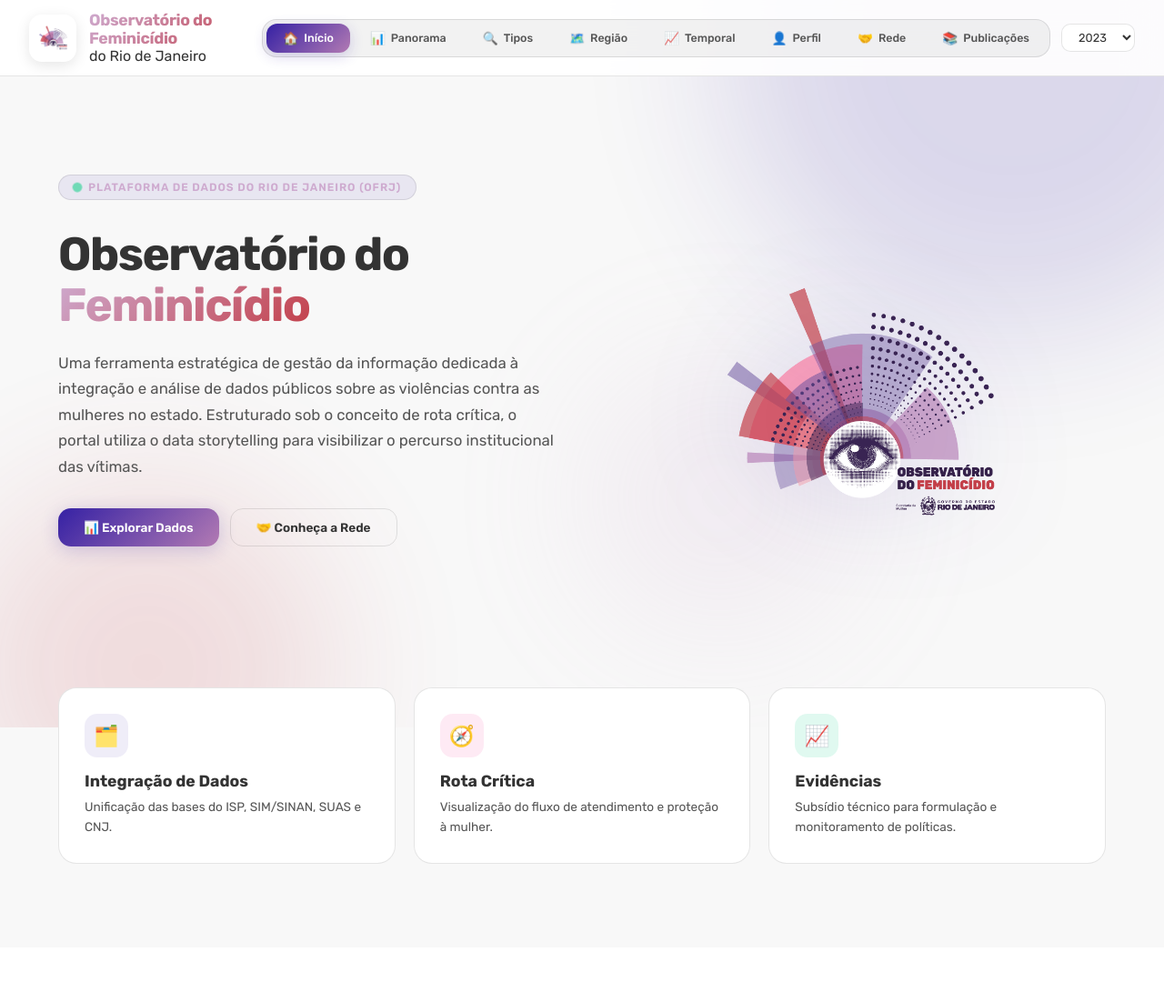
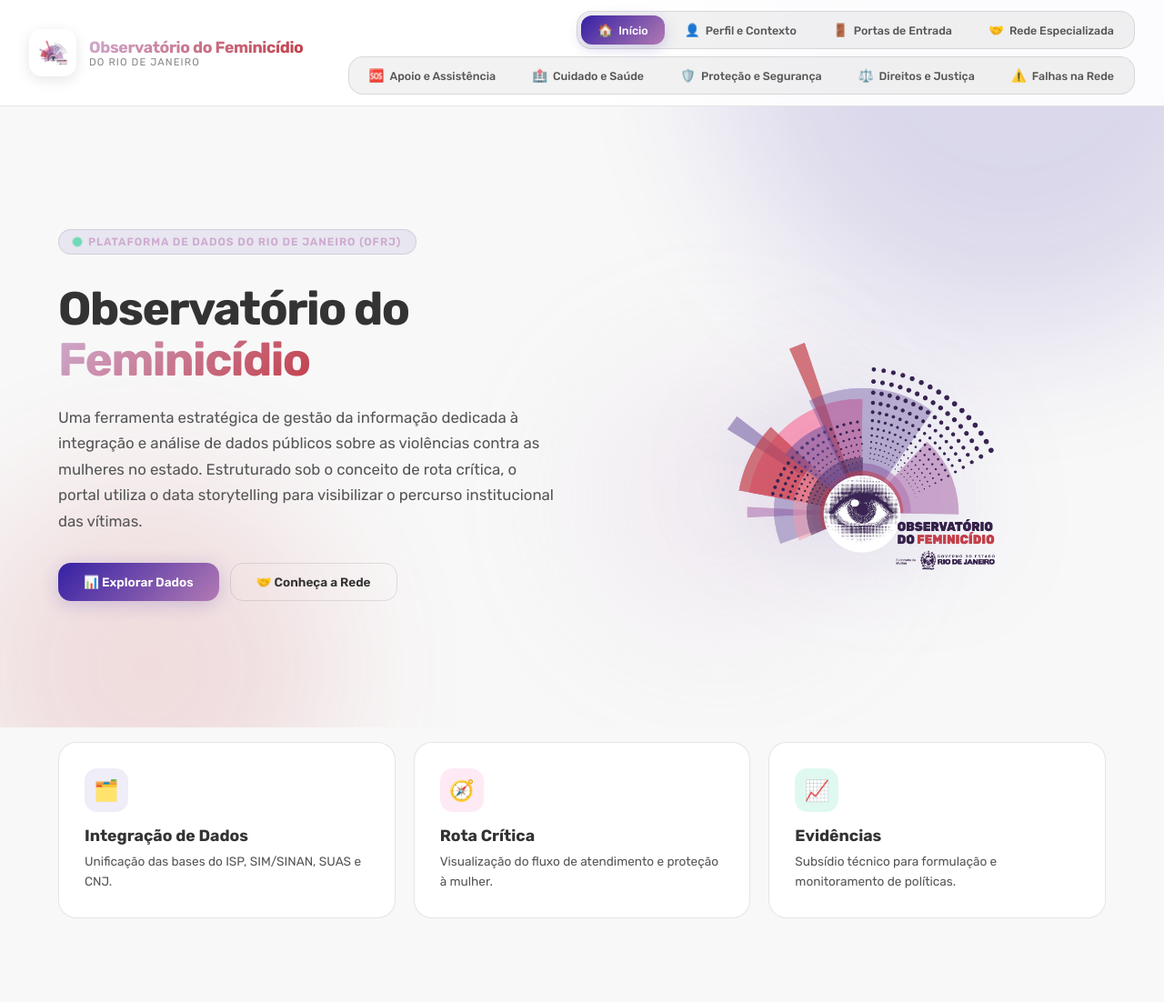
Before and after one commit to Candez2350/observatorio-dash, a Node server app: page / in a window 1280 px wide. Shown: the whole page at 91% size. Before the commit the page ends 950 px from the top, so only its background shows below. Run offline with Node 20, Linux system fonts and the light colour scheme.

Commit message:
novos ajustes

```diff
--- a/public/css/style.css
+++ b/public/css/style.css
@@ -138,6 +138,13 @@
             letter-spacing: -0.02em;
         }
 
+        .header-subtitle {
+            font-size: 0.7rem;
+            color: var(--text-muted);
+            text-transform: uppercase;
+            letter-spacing: 0.1em;
+        }
+
         /* ===== TAB NAVIGATION ===== */
         .tab-nav {
             display: flex;
@@ -181,31 +188,22 @@
 
         .header-right {
             display: flex;
-            align-items: center;
-            gap: 12px;
+            flex-direction: column;
+            align-items: flex-end;
+            gap: 8px;
         }
 
+        /* Remove year-selector as requested */
         .year-selector {
-            padding: 6px 14px;
-            border-radius: 10px;
-            border: 1px solid var(--border);
-            background: var(--bg-card);
-            color: var(--text-primary);
-            font-family: 'Antenna', 'Rubik', sans-serif;
-            font-size: 0.8rem;
-            cursor: pointer;
-            outline: none;
-        }
-
-        .year-selector option {
-            background: var(--bg-card);
+            display: none;
         }
 
         /* ===== MAIN CONTENT ===== */
         .main-content {
             position: relative;
             z-index: 1;
-            padding-top: 80px;
+            padding-top: 140px; /* Ajustado para o novo header */
+            transition: opacity 0.3s ease-out;
         }
 
         /* ===== HERO / LANDING ===== */
--- a/public/js/dashboard-charts.js
+++ b/public/js/dashboard-charts.js
@@ -1,12 +1,11 @@
 
     // ===== LOADING =====
-    window.addEventListener('load', () => {
-        setTimeout(() => {
+    document.addEventListener('DOMContentLoaded', () => {
+        // Esconde o loader inicial e inicializa os componentes da primeira página
         document.getElementById('loader').classList.add('hidden');
         animateCounters();
         animateProgressBars();
         initCharts();
-        }, 1500);
     });
 
     // ===== HEADER SCROLL =====
@@ -19,36 +18,60 @@
         }
     });
 
-    // ===== TAB SWITCHING =====
-    const tabButtons = document.querySelectorAll('.tab-btn');
-    const tabContents = document.querySelectorAll('.tab-content');
+    // ===== DYNAMIC PAGE LOADING (SPA BEHAVIOR) =====
+    const mainContent = document.querySelector('.main-content');
+    const header = document.getElementById('header');
 
-    function switchTab(tabId) {
-        tabButtons.forEach(btn => btn.classList.remove('active'));
-        tabContents.forEach(content => content.classList.remove('active'));
+    const loadPage = async (url, pushState = true) => {
+        document.getElementById('loader').classList.remove('hidden');
 
-        const activeBtn = document.querySelector(`[data-tab="${tabId}"]`);
-        const activeContent = document.getElementById(`tab-${tabId}`);
+        try {
+            const response = await fetch(`${url}?partial=true`);
+            if (!response.ok) throw new Error('Falha ao carregar página.');
 
-        if (activeBtn) activeBtn.classList.add('active');
-        if (activeContent) {
-            activeContent.classList.add('active');
-            activeContent.style.animation = 'none';
-            activeContent.offsetHeight;
-            activeContent.style.animation = 'fadeInUp 0.5s ease-out';
+            const html = await response.text();
+
+            if (pushState) {
+                history.pushState({ path: url }, '', url);
             }
 
-        // Re-animate progress bars and counters when switching tabs
+            document.querySelectorAll('.tab-btn').forEach(btn => {
+                const btnPath = new URL(btn.href).pathname;
+                btn.classList.toggle('active', btnPath === url);
+            });
+
+            mainContent.style.opacity = 0;
             setTimeout(() => {
+                mainContent.innerHTML = html;
+                mainContent.style.opacity = 1;
+
+                // Re-initialize components for the new content
+                animateCounters();
                 animateProgressBars();
-            if (tabId === 'inicio') animateCounters();
-        }, 100);
+                initCharts();
 
-        window.scrollTo({ top: 0, behavior: 'smooth' });
+                document.getElementById('loader').classList.add('hidden');
+            }, 200);
+
+        } catch (error) {
+            console.error('Erro ao carregar página:', error);
+            mainContent.innerHTML = `<p style="text-align: center; color: var(--danger); padding: 50px;">Erro ao carregar o conteúdo. Tente novamente.</p>`;
+            document.getElementById('loader').classList.add('hidden');
         }
+    };
 
-    tabButtons.forEach(btn => {
-        btn.addEventListener('click', () => switchTab(btn.dataset.tab));
+    header.addEventListener('click', (e) => {
+        const link = e.target.closest('a.tab-btn');
+        if (link) {
+            e.preventDefault();
+            const url = new URL(link.href).pathname;
+            if (url === window.location.pathname) return;
+            loadPage(url);
+        }
+    });
+
+    window.addEventListener('popstate', (e) => {
+        loadPage(location.pathname, false);
     });
 
     // ===== COUNTER ANIMATION =====
@@ -82,9 +105,13 @@
     }
 
     // ===== CHART.JS CONFIG =====
-    Chart.defaults.color = '#a89cc8';
-    Chart.defaults.borderColor = 'rgba(124, 58, 237, 0.1)';
-    Chart.defaults.font.family = "'Inter', sans-serif";
+    // Helper para buscar o valor das variáveis CSS e garantir que os gráficos sigam o tema
+    const getCSSVar = (variable) => getComputedStyle(document.documentElement).getPropertyValue(variable).trim();
+
+    Chart.defaults.color = getCSSVar('--text-secondary');
+    Chart.defaults.borderColor = getCSSVar('--border');
+    Chart.defaults.font.family = "'Antenna', 'Rubik', sans-serif";
+    Chart.defaults.font.size = 11;
 
     let charts = {};
 
@@ -104,8 +131,10 @@
 
     function initPanoramaCharts() {
         // Pie Chart
+        const pieEl = document.getElementById('panoramaPieChart');
+        if (pieEl) {
             destroyChart('panoramaPieChart');
-        const el = document.getElementById('panoramaPieChart'); if(!el) return; const pieCtx = el.getContext('2d');
+            const pieCtx = pieEl.getContext('2d');
             charts['panoramaPieChart'] = new Chart(pieCtx, {
                 type: 'doughnut',
                 data: {
@@ -130,16 +159,18 @@
                                 padding: 16,
                                 usePointStyle: true,
                                 pointStyleWidth: 10,
-                            font: { size: 11 }
                             }
                         }
                     }
                 }
             });
+        }
 
         // Line Chart
+        const lineEl = document.getElementById('panoramaLineChart');
+        if (lineEl) {
             destroyChart('panoramaLineChart');
-        const el2 = document.getElementById('panoramaLineChart'); if(!el2) return; const lineCtx = el2.getContext('2d');
+            const lineCtx = lineEl.getContext('2d');
             charts['panoramaLineChart'] = new Chart(lineCtx, {
                 type: 'line',
                 data: {
@@ -152,7 +183,7 @@
                         fill: true,
                         tension: 0.4,
                         pointBackgroundColor: '#a78bfa',
-                    pointBorderColor: '#1a1128',
+                        pointBorderColor: '#ffffff',
                         pointBorderWidth: 2,
                         pointRadius: 4,
                         pointHoverRadius: 7
@@ -164,7 +195,7 @@
                         fill: true,
                         tension: 0.4,
                         pointBackgroundColor: '#f87171',
-                    pointBorderColor: '#1a1128',
+                        pointBorderColor: '#ffffff',
                         pointBorderWidth: 2,
                         pointRadius: 4,
                         pointHoverRadius: 7,
@@ -181,7 +212,7 @@
                     scales: {
                         y: {
                             beginAtZero: true,
-                        grid: { color: 'rgba(124, 58, 237, 0.08)' }
+                            grid: { color: getCSSVar('--border') }
                         },
                         y1: {
                             position: 'right',
@@ -196,20 +227,21 @@
                         legend: {
                             labels: {
                                 usePointStyle: true,
-                            pointStyleWidth: 10,
-                            font: { size: 11 },
-                            padding: 20
+                                pointStyleWidth: 10
                             }
                         }
                     }
                 }
             });
         }
+    }
 
     function initRegiaoCharts() {
         // Bar Chart - UFs
+        const barEl = document.getElementById('regiaoBarChart');
+        if (barEl) {
             destroyChart('regiaoBarChart');
-        const el3 = document.getElementById('regiaoBarChart'); if(!el3) return; const barCtx = el3.getContext('2d');
+            const barCtx = barEl.getContext('2d');
             charts['regiaoBarChart'] = new Chart(barCtx, {
                 type: 'bar',
                 data: {
@@ -235,7 +267,7 @@
                     scales: {
                         x: {
                             beginAtZero: true,
-                        grid: { color: 'rgba(124, 58, 237, 0.08)' }
+                        grid: { color: getCSSVar('--border') }
                         },
                         y: {
                             grid: { display: false }
@@ -246,10 +278,13 @@
                     }
                 }
             });
+        }
 
         // Rate Chart
+        const rateEl = document.getElementById('regiaoRateChart');
+        if (rateEl) {
             destroyChart('regiaoRateChart');
-        const el4 = document.getElementById('regiaoRateChart'); if(!el4) return; const rateCtx = el4.getContext('2d');
+            const rateCtx = rateEl.getContext('2d');
             charts['regiaoRateChart'] = new Chart(rateCtx, {
                 type: 'bar',
                 data: {
@@ -268,7 +303,7 @@
                     scales: {
                         y: {
                             beginAtZero: true,
-                        grid: { color: 'rgba(124, 58, 237, 0.08)' }
+                        grid: { color: getCSSVar('--border') }
                         },
                         x: {
                             grid: { display: false }
@@ -280,11 +315,14 @@
                 }
             });
         }
+    }
 
     function initTemporalCharts() {
         // Line Chart - Historical
+        const lineEl = document.getElementById('temporalLineChart');
+        if (lineEl) {
             destroyChart('temporalLineChart');
-        const el5 = document.getElementById('temporalLineChart'); if(!el5) return; const histCtx = el5.getContext('2d');
+            const histCtx = lineEl.getContext('2d');
             charts['temporalLineChart'] = new Chart(histCtx, {
                 type: 'line',
                 data: {
@@ -330,7 +368,7 @@
                         tension: 0.4,
                         pointRadius: 4,
                         pointBackgroundColor: '#f87171',
-                    pointBorderColor: '#1a1128',
+                        pointBorderColor: '#ffffff',
                         pointBorderWidth: 2,
                         borderWidth: 3
                     }]
@@ -342,7 +380,7 @@
                     scales: {
                         y: {
                             beginAtZero: true,
-                        grid: { color: 'rgba(124, 58, 237, 0.08)' }
+                            grid: { color: getCSSVar('--border') }
                         },
                         x: { grid: { display: false } }
                     },
@@ -351,17 +389,19 @@
                             labels: {
                                 usePointStyle: true,
                                 pointStyleWidth: 10,
-                            font: { size: 11 },
-                            padding: 20
+                                padding: 20,
                             }
                         }
                     }
                 }
             });
+        }
 
         // Bar Chart - Feminicídios
+        const barEl = document.getElementById('temporalBarChart');
+        if (barEl) {
             destroyChart('temporalBarChart');
-        const el6 = document.getElementById('temporalBarChart'); if(!el6) return; const femCtx = el6.getContext('2d');
+            const femCtx = barEl.getContext('2d');
             charts['temporalBarChart'] = new Chart(femCtx, {
                 type: 'bar',
                 data: {
@@ -385,17 +425,20 @@
                     scales: {
                         y: {
                             beginAtZero: true,
-                        grid: { color: 'rgba(124, 58, 237, 0.08)' }
+                            grid: { color: getCSSVar('--border') }
                         },
                         x: { grid: { display: false } }
                     },
                     plugins: { legend: { display: false } }
                 }
             });
+        }
 
         // Radar Chart
+        const radarEl = document.getElementById('temporalRadarChart');
+        if (radarEl) {
             destroyChart('temporalRadarChart');
-        const el7 = document.getElementById('temporalRadarChart'); if(!el7) return; const radarCtx = el7.getContext('2d');
+            const radarCtx = radarEl.getContext('2d');
             charts['temporalRadarChart'] = new Chart(radarCtx, {
                 type: 'radar',
                 data: {
@@ -422,11 +465,10 @@
                     scales: {
                         r: {
                             beginAtZero: true,
-                        grid: { color: 'rgba(124, 58, 237, 0.1)' },
-                        angleLines: { color: 'rgba(124, 58, 237, 0.1)' },
+                            grid: { color: getCSSVar('--border') },
+                            angleLines: { color: getCSSVar('--border') },
                             pointLabels: {
-                            font: { size: 11 },
-                            color: '#a89cc8'
+                                color: getCSSVar('--text-secondary')
                             },
                             ticks: { display: false }
                         }
@@ -436,19 +478,21 @@
                             labels: {
                                 usePointStyle: true,
                                 pointStyleWidth: 10,
-                            font: { size: 11 },
-                            padding: 20
+                                padding: 20,
                             }
                         }
                     }
                 }
             });
         }
+    }
 
     function initPerfilCharts() {
         // Age Chart
+        const ageEl = document.getElementById('perfilAgeChart');
+        if (ageEl) {
             destroyChart('perfilAgeChart');
-        const el8 = document.getElementById('perfilAgeChart'); if(!el8) return; const ageCtx = el8.getContext('2d');
+            const ageCtx = ageEl.getContext('2d');
             charts['perfilAgeChart'] = new Chart(ageCtx, {
                 type: 'bar',
                 data: {
@@ -472,17 +516,20 @@
                     scales: {
                         y: {
                             beginAtZero: true,
-                        grid: { color: 'rgba(124, 58, 237, 0.08)' }
+                            grid: { color: getCSSVar('--border') }
                         },
                         x: { grid: { display: false } }
                     },
                     plugins: { legend: { display: false } }
                 }
             });
+        }
 
         // Education Chart
+        const eduEl = document.getElementById('perfilEducationChart');
+        if (eduEl) {
             destroyChart('perfilEducationChart');
-        const el9 = document.getElementById('perfilEducationChart'); if(!el9) return; const eduCtx = el9.getContext('2d');
+            const eduCtx = eduEl.getContext('2d');
             charts['perfilEducationChart'] = new Chart(eduCtx, {
                 type: 'doughnut',
                 data: {
@@ -504,17 +551,19 @@
                             labels: {
                                 padding: 16,
                                 usePointStyle: true,
-                            pointStyleWidth: 10,
-                            font: { size: 11 }
+                                pointStyleWidth: 10
                             }
                         }
                     }
                 }
             });
+        }
 
         // Work Chart
+        const workEl = document.getElementById('perfilWorkChart');
+        if (workEl) {
             destroyChart('perfilWorkChart');
-        const el10 = document.getElementById('perfilWorkChart'); if(!el10) return; const workCtx = el10.getContext('2d');
+            const workCtx = workEl.getContext('2d');
             charts['perfilWorkChart'] = new Chart(workCtx, {
                 type: 'pie',
                 data: {
@@ -534,17 +583,19 @@
                             labels: {
                                 padding: 12,
                                 usePointStyle: true,
-                            pointStyleWidth: 10,
-                            font: { size: 11 }
+                                pointStyleWidth: 10
                             }
                         }
                     }
                 }
             });
+        }
 
         // Race Chart
+        const raceEl = document.getElementById('perfilRaceChart');
+        if (raceEl) {
             destroyChart('perfilRaceChart');
-        const el11 = document.getElementById('perfilRaceChart'); if(!el11) return; const raceCtx = el11.getContext('2d');
+            const raceCtx = raceEl.getContext('2d');
             charts['perfilRaceChart'] = new Chart(raceCtx, {
                 type: 'bar',
                 data: {
@@ -565,7 +616,7 @@
                         x: {
                             beginAtZero: true,
                             max: 50,
-                        grid: { color: 'rgba(124, 58, 237, 0.08)' },
+                        grid: { color: getCSSVar('--border') },
                             ticks: { callback: (v) => v + '%' }
                         },
                         y: { grid: { display: false } }
@@ -574,11 +625,15 @@
                 }
             });
         }
+    }
 
-    // ===== YEAR SELECTOR =====
-    document.getElementById('yearSelector').addEventListener('change', function() {
+    // ===== YEAR SELECTOR (Currently disabled in UI) =====
+    const yearSelector = document.getElementById('yearSelector');
+    if (yearSelector) {
+        yearSelector.addEventListener('change', function() {
             // In a real app, this would fetch new data
             // For demo, we just re-trigger animations
             animateCounters();
             animateProgressBars();
         });
+    }
--- a/server.js
+++ b/server.js
@@ -19,14 +19,22 @@
 
 // Rota Principal (Início)
 app.get('/', (req, res) => {
-    res.render('layout', { page: 'inicio', data: appData });
+    if (req.query.partial) {
+        res.render('pages/inicio', { data: appData });
+    } else {
+        res.render('layout', { page: 'inicio', data: appData });
+    }
 });
 
 // Outras Rotas do Dashboard
-const pages = ['panorama', 'tipos', 'regiao', 'temporal', 'perfil', 'rede', 'publicacoes'];
+const pages = ['panorama', 'tipos', 'regiao', 'temporal', 'perfil', 'rede', 'publicacoes', 'falhas'];
 pages.forEach(page => {
     app.get(`/${page}`, (req, res) => {
-        res.render('layout', { page: page, data: appData });
+        if (req.query.partial) {
+            res.render(`pages/${page}`, { data: appData });
+        } else {
+            res.render('layout', { page: page, data: appData });
+        }
     });
 });
 
--- a/views/partials/header.ejs
+++ b/views/partials/header.ejs
@@ -7,37 +7,26 @@
         </div>
     </div>
     <div class="header-right">
-        <nav class="tab-nav" id="tabNav">
+        <nav class="tab-nav">
             <a href="/" class="tab-btn <%= page === 'inicio' ? 'active' : '' %>" style="text-decoration: none; display: inline-flex; align-items: center;">
                 <span class="tab-icon">🏠</span>Início
             </a>
             <a href="/panorama" class="tab-btn <%= page === 'panorama' ? 'active' : '' %>" style="text-decoration: none; display: inline-flex; align-items: center;">
-                <span class="tab-icon">📊</span>Panorama
+                <span class="tab-icon">👤</span>Perfil e Contexto
             </a>
             <a href="/tipos" class="tab-btn <%= page === 'tipos' ? 'active' : '' %>" style="text-decoration: none; display: inline-flex; align-items: center;">
-                <span class="tab-icon">🔍</span>Tipos
+                <span class="tab-icon">🚪</span>Portas de Entrada
             </a>
             <a href="/regiao" class="tab-btn <%= page === 'regiao' ? 'active' : '' %>" style="text-decoration: none; display: inline-flex; align-items: center;">
-                <span class="tab-icon">🗺️</span>Região
-            </a>
-            <a href="/temporal" class="tab-btn <%= page === 'temporal' ? 'active' : '' %>" style="text-decoration: none; display: inline-flex; align-items: center;">
-                <span class="tab-icon">📈</span>Temporal
-            </a>
-            <a href="/perfil" class="tab-btn <%= page === 'perfil' ? 'active' : '' %>" style="text-decoration: none; display: inline-flex; align-items: center;">
-                <span class="tab-icon">👤</span>Perfil
-            </a>
-            <a href="/rede" class="tab-btn <%= page === 'rede' ? 'active' : '' %>" style="text-decoration: none; display: inline-flex; align-items: center;">
-                <span class="tab-icon">🤝</span>Rede
-            </a>
-            <a href="/publicacoes" class="tab-btn <%= page === 'publicacoes' ? 'active' : '' %>" style="text-decoration: none; display: inline-flex; align-items: center;">
-                <span class="tab-icon">📚</span>Publicações
+                <span class="tab-icon">🤝</span>Rede Especializada
             </a>
         </nav>
-        <select class="year-selector" id="yearSelector">
-            <option value="2024" <%= data.anoSelecionado === 2024 ? 'selected' : '' %>>2024</option>
-            <option value="2023" <%= data.anoSelecionado === 2023 ? 'selected' : '' %>>2023</option>
-            <option value="2022" <%= data.anoSelecionado === 2022 ? 'selected' : '' %>>2022</option>
-            <option value="2021" <%= data.anoSelecionado === 2021 ? 'selected' : '' %>>2021</option>
-        </select>
+        <nav class="tab-nav">
+            <a href="/temporal" class="tab-btn <%= page === 'temporal' ? 'active' : '' %>" style="text-decoration: none; display: inline-flex; align-items: center;"><span class="tab-icon">🆘</span>Apoio e Assistência</a>
+            <a href="/perfil" class="tab-btn <%= page === 'perfil' ? 'active' : '' %>" style="text-decoration: none; display: inline-flex; align-items: center;"><span class="tab-icon">🏥</span>Cuidado e Saúde</a>
+            <a href="/rede" class="tab-btn <%= page === 'rede' ? 'active' : '' %>" style="text-decoration: none; display: inline-flex; align-items: center;"><span class="tab-icon">🛡️</span>Proteção e Segurança</a>
+            <a href="/publicacoes" class="tab-btn <%= page === 'publicacoes' ? 'active' : '' %>" style="text-decoration: none; display: inline-flex; align-items: center;"><span class="tab-icon">⚖️</span>Direitos e Justiça</a>
+            <a href="/falhas" class="tab-btn <%= page === 'falhas' ? 'active' : '' %>" style="text-decoration: none; display: inline-flex; align-items: center;"><span class="tab-icon">⚠️</span>Falhas na Rede</a>
+        </nav>
     </div>
 </header>
```
Also changed, not shown: views/pages/falhas.ejs (added, +11 -0 lines), README.md. Lines whose indentation alone changed are shown as unchanged.
